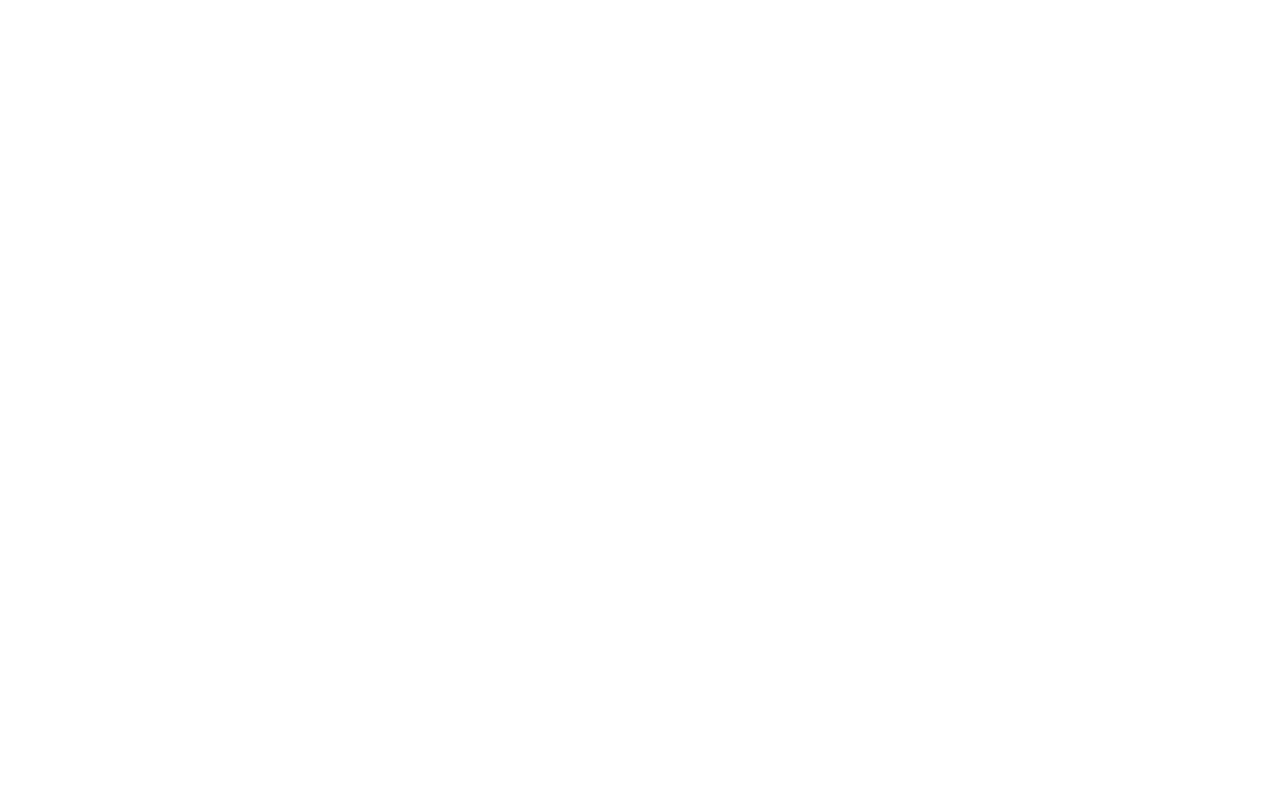
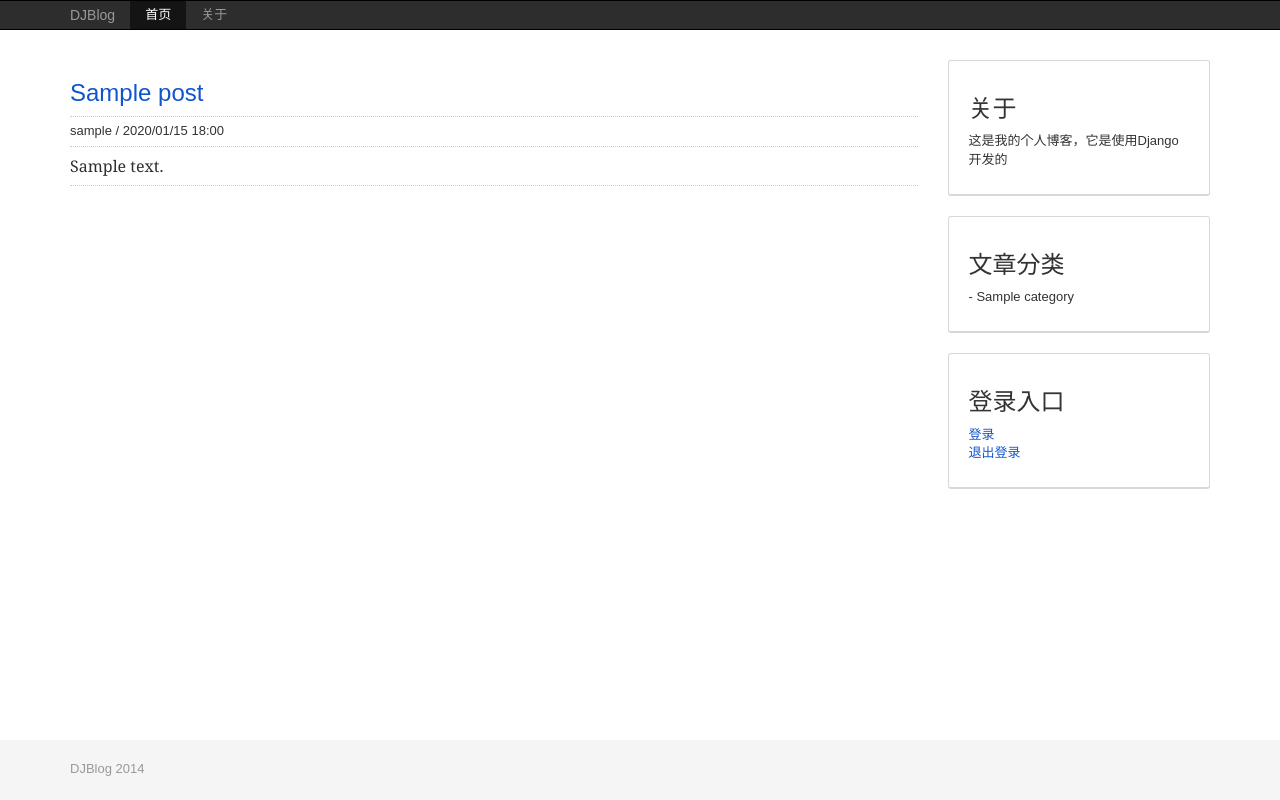
Before and after one commit to wwq0327/djwebapp-blog, a Django app: page /post/1/ in a window 1280 px wide. Before the commit the page is empty. Run offline with Django 3.2, Linux system fonts and the light colour scheme; tables that the repository leaves empty hold one stand-in row (values such as "Sample post"); some libraries are stand-ins or nearby versions.

Commit message:
添加分类，重写模版

```diff
--- a/djblog/blog/admin.py
+++ b/djblog/blog/admin.py
@@ -1,5 +1,6 @@
 from django.contrib import admin
 
-from blog.models import Post
+from blog.models import Post, Category
 
 admin.site.register(Post)
+admin.site.register(Category)
--- a/djblog/blog/models.py
+++ b/djblog/blog/models.py
@@ -2,9 +2,19 @@
 from django.db import models
 from django.contrib.auth.models import User
 
+class Category(models.Model):
+    name = models.CharField(u'文章分类', max_length=64)
+
+    class Mate:
+        ordering = ['-id']
+
+    def __unicode__(self):
+        return self.name
+
 class Post(models.Model):
     title = models.CharField(u"标题", max_length=128)
     author = models.ForeignKey(User)
+    po_type = models.ForeignKey(Category, verbose_name=u'文章分类', blank=True, null=True)
     content = models.TextField(u"内容")
     pub_data = models.DateTimeField(auto_now_add=True)
 
--- a/djblog/blog/views.py
+++ b/djblog/blog/views.py
@@ -2,20 +2,24 @@
 from django.shortcuts import render_to_response, get_list_or_404, get_object_or_404
 from django.template import RequestContext
 
-from blog.models import Post
+from blog.models import Post, Category
 
 def index(request):
 	"""blog列表"""
-
+	categories = Category.objects.all()
 	posts = get_list_or_404(Post)
 	return render_to_response("blog/index.html",
-				  {"posts": posts},
+				  {"posts": posts,
+				   "categories": categories
+				   },
 				  context_instance=RequestContext(request))
 
 def post(request, pk):
 	"""单篇文章"""
-
+	categories = Category.objects.all()
 	post = get_object_or_404(Post, pk=pk)
 	return render_to_response("blog/post.html",
-				  {"post": post},
+				  {"post": post,
+				   "categories": categories
+				   },
 				  context_instance=RequestContext(request))
--- a/djblog/djblog/settings.py
+++ b/djblog/djblog/settings.py
@@ -84,7 +84,7 @@ USE_TZ = True
 # https://docs.djangoproject.com/en/1.6/howto/static-files/
 
 STATIC_URL = '/static/'
-
+#STATIC_ROOT = os.path.join(BASE_DIR, 'static')
 # 静态文件目录
 STATICFILES_DIRS = (
     os.path.join(BASE_DIR, "static"),
--- a/djblog/static/css/main.css
+++ b/djblog/static/css/main.css
@@ -57,6 +57,8 @@ code {
 }
 
 .info {
+  border-top: 1px dotted #ccc;
+  padding-top: 5px;
   border-bottom: 1px dotted #ccc;
   padding-bottom: 5px;
 }
--- /dev/null
+++ b/djblog/templates/blog/_post.html
@@ -0,0 +1,5 @@
+<div class="post">
+  <h3><a href="{{ post.get_absolute_url }}">{{ post.title }}</a></h3>
+  <div class="info">{{ post.author.username }} / {{ post.pub_data|date:"Y/m/d H:i" }}</div>
+  <div class="content">{{ post.content }}</div>
+</div>
--- /dev/null
+++ b/djblog/templates/blog/_side.html
@@ -0,0 +1,29 @@
+<div class="panel panel-default">
+  <div class="panel-body">
+    <h3>关于</h3>
+    <p>这是我的个人博客，它是使用Django开发的</p>
+ </div>
+</div>
+
+<div class="panel panel-default">
+  <div class="panel-body">
+    <h3>文章分类</h3>
+    {% if categories %}
+    <ul class="list-unstyled">
+    {% for c in categories %}
+      <li>- {{ c.name|safe }}</li>
+    {% endfor %}
+    </ul>
+    {% endif %}
+</div>
+</div>
+
+<div class="panel panel-default">
+  <div class="panel-body">
+    <h3>登录入口</h3>
+    <p>
+      <a href="/admin">登录</a><br />
+      <a href="/admin/logout">退出登录</a>
+    </p>
+</div>
+</div>
--- a/djblog/templates/blog/post.html
+++ b/djblog/templates/blog/post.html
@@ -0,0 +1,9 @@
+{% extends "base.html" %}
+{% block title %}{{ post.title }}{% endblock %}
+{% block content %}
+{% include "blog/_post.html" %}
+{% endblock %}
+
+{% block rightside %}
+{% include "blog/_side.html" %}
+{% endblock %}
```
Also changed, not shown: djblog/templates/blog/index.html (+5 -5 lines), djblog/blog/migrations/0002_auto__add_category__add_field_post_po_type.py (added).
